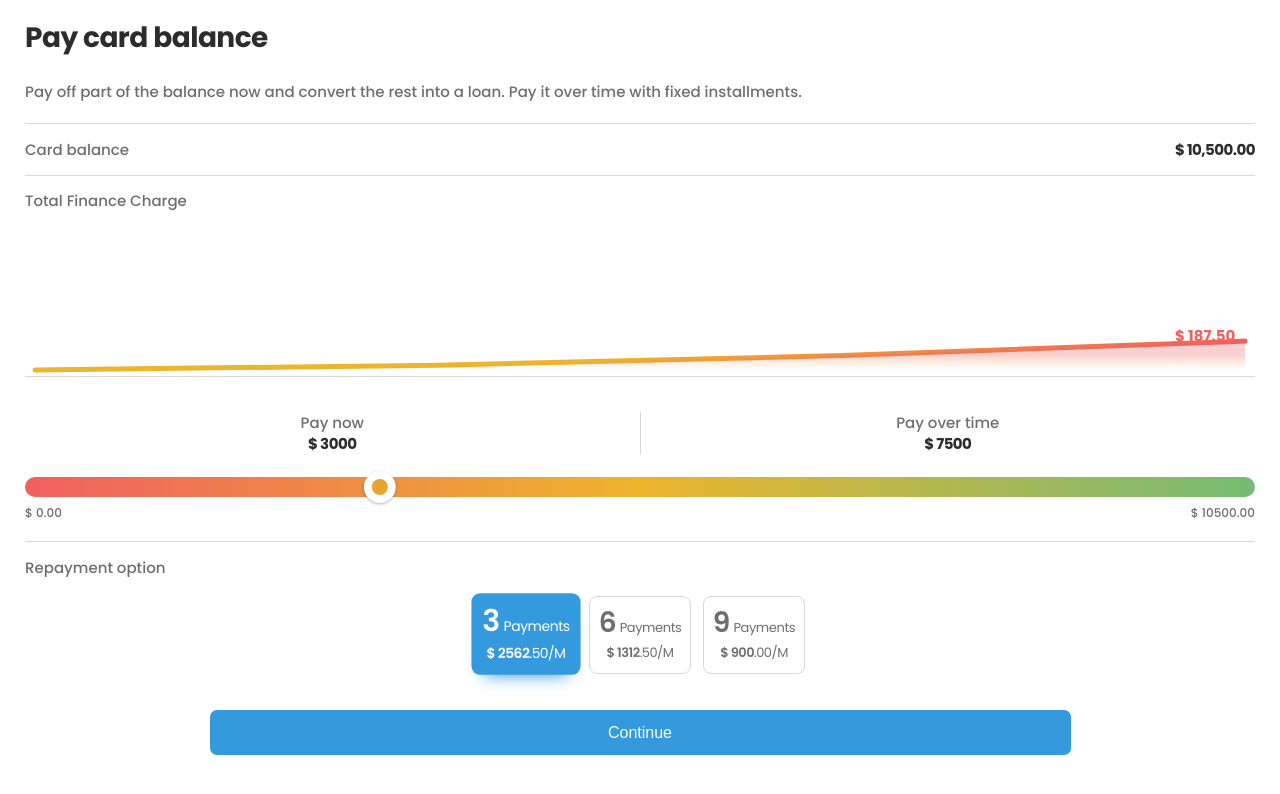
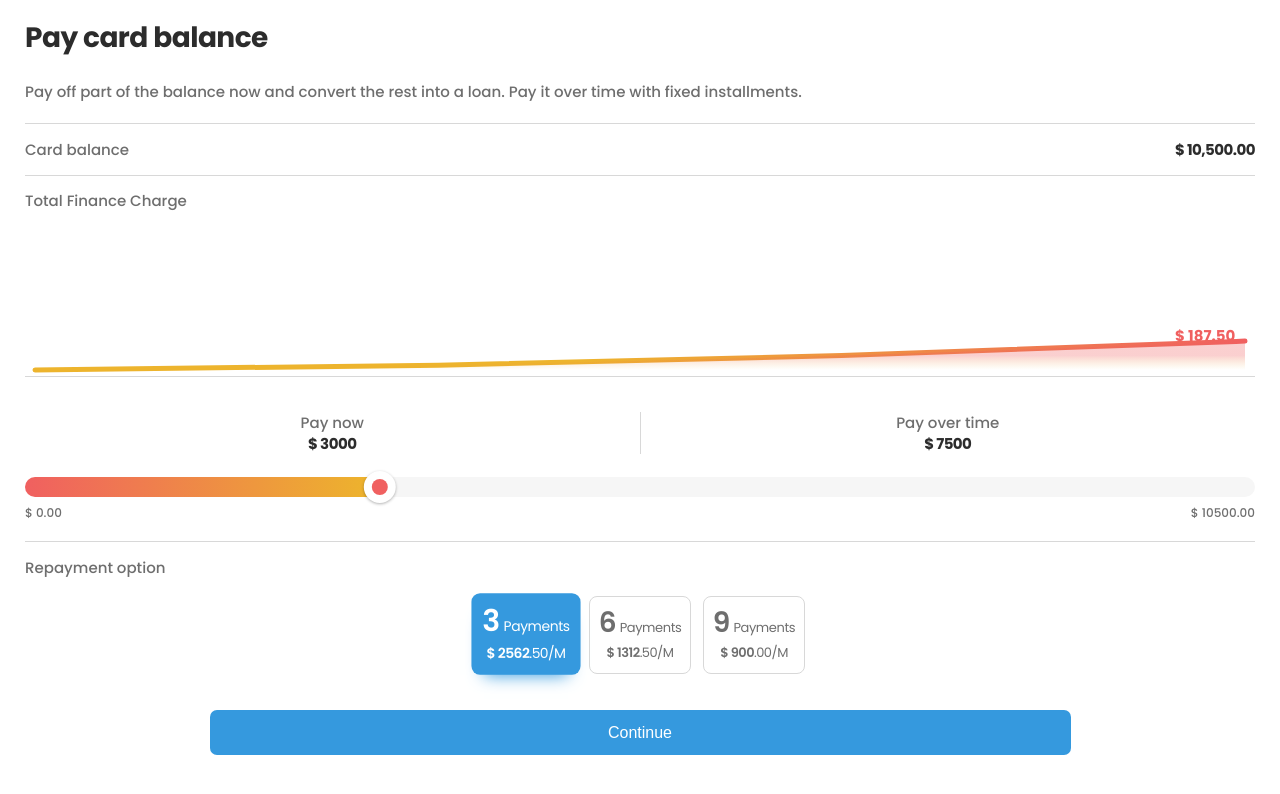
Before and after one commit to s2c130050131527/card-payment, a React (Create React App) app: page / in a window 1280 px wide. Shown: the top 794 px of the page. Built offline with nearby package versions, Linux system fonts and the light colour scheme.

Commit message:
feat: opt2 colors

```diff
--- a/src/components/PaybackAndSlider.jsx
+++ b/src/components/PaybackAndSlider.jsx
@@ -7,6 +7,25 @@ const PaybackAndSlider = ({ amount, payNowAmount, setPayNowAmount }) => {
     return parseInt((payNowAmount / amount) * 100);
     // eslint-disable-next-line react-hooks/exhaustive-deps
   }, [payNowAmount]);
+
+  const gradientFn = () => {
+    if (percentAmt <= 50) {
+      return `linear-gradient(90deg, rgba(240,96,96,1) 0%, rgba(237,179,45,1) ${percentAmt}%, rgba(246,246,246,1) ${percentAmt}%)`;
+    }
+    return `linear-gradient(90deg, rgba(240,96,96,1) 0%,rgba(237,180,45,1) 50%, #75bb74 ${
+      percentAmt < 60 ? percentAmt : 60
+    }%,#75bb74 ${percentAmt}%, rgba(246,246,246,1) ${percentAmt}%)`;
+  };
+
+  const colorRange = () => {
+    if (percentAmt < 33) {
+      return `rgba(240,96,96,1)`;
+    }
+    if (percentAmt < 56) {
+      return `rgba(237,180,45,1)`;
+    }
+    return "#75bb74";
+  };
 
   return (
     <div className={styles.container}>
@@ -45,7 +64,7 @@ const PaybackAndSlider = ({ amount, payNowAmount, setPayNowAmount }) => {
                   height: "20px",
                   width: "100%",
                   borderRadius: "10px",
-                  background: `linear-gradient(90deg, rgba(240,96,96,1) 0%, rgba(237,180,45,1) 50%, rgba(117,187,116,1) 100%)`,
+                  background: gradientFn(),
                   alignSelf: "center",
                 }}
               >
@@ -74,7 +93,7 @@ const PaybackAndSlider = ({ amount, payNowAmount, setPayNowAmount }) => {
                   height: "16px",
                   width: "16px",
                   borderRadius: "8px",
-                  backgroundColor: "rgb(231,164,50)",
+                  backgroundColor: colorRange(),
                 }}
               />
             </div>
```
